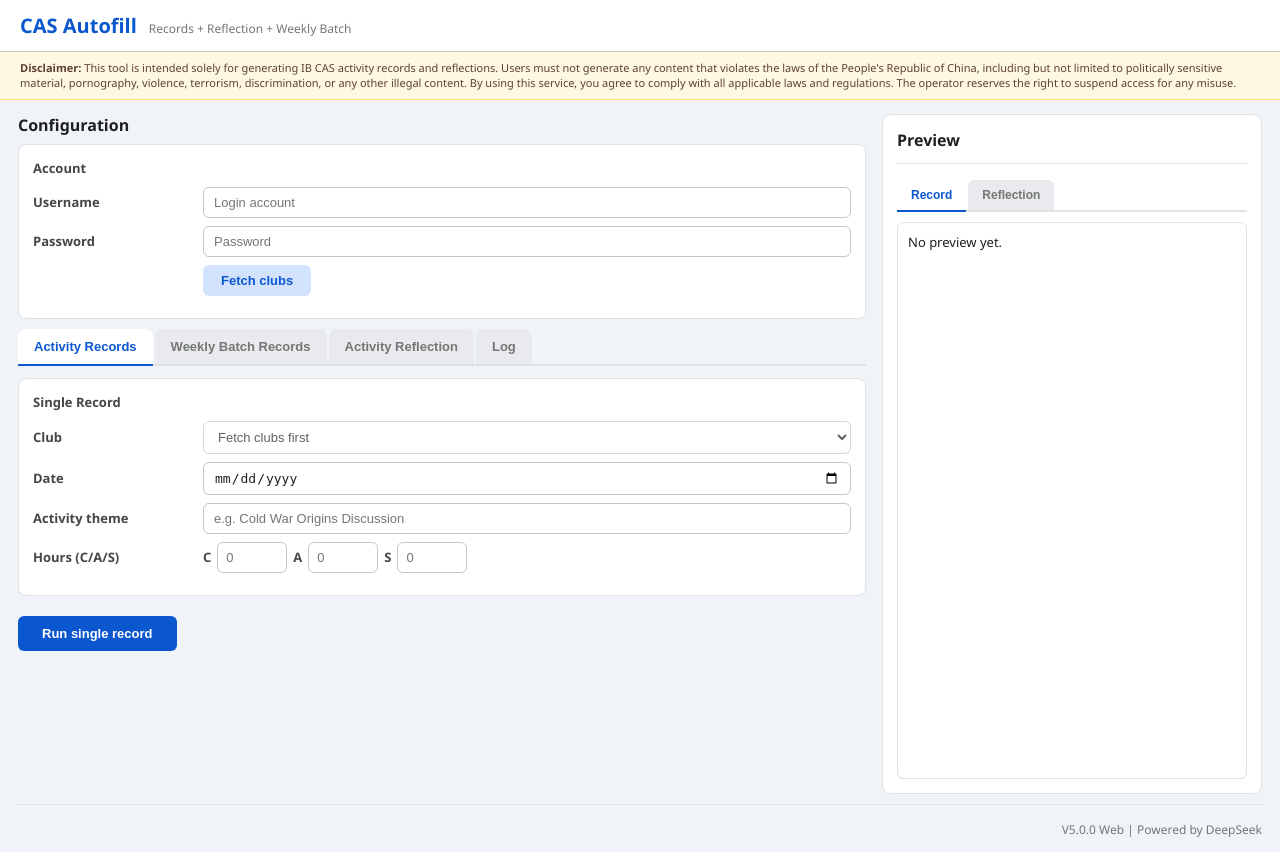
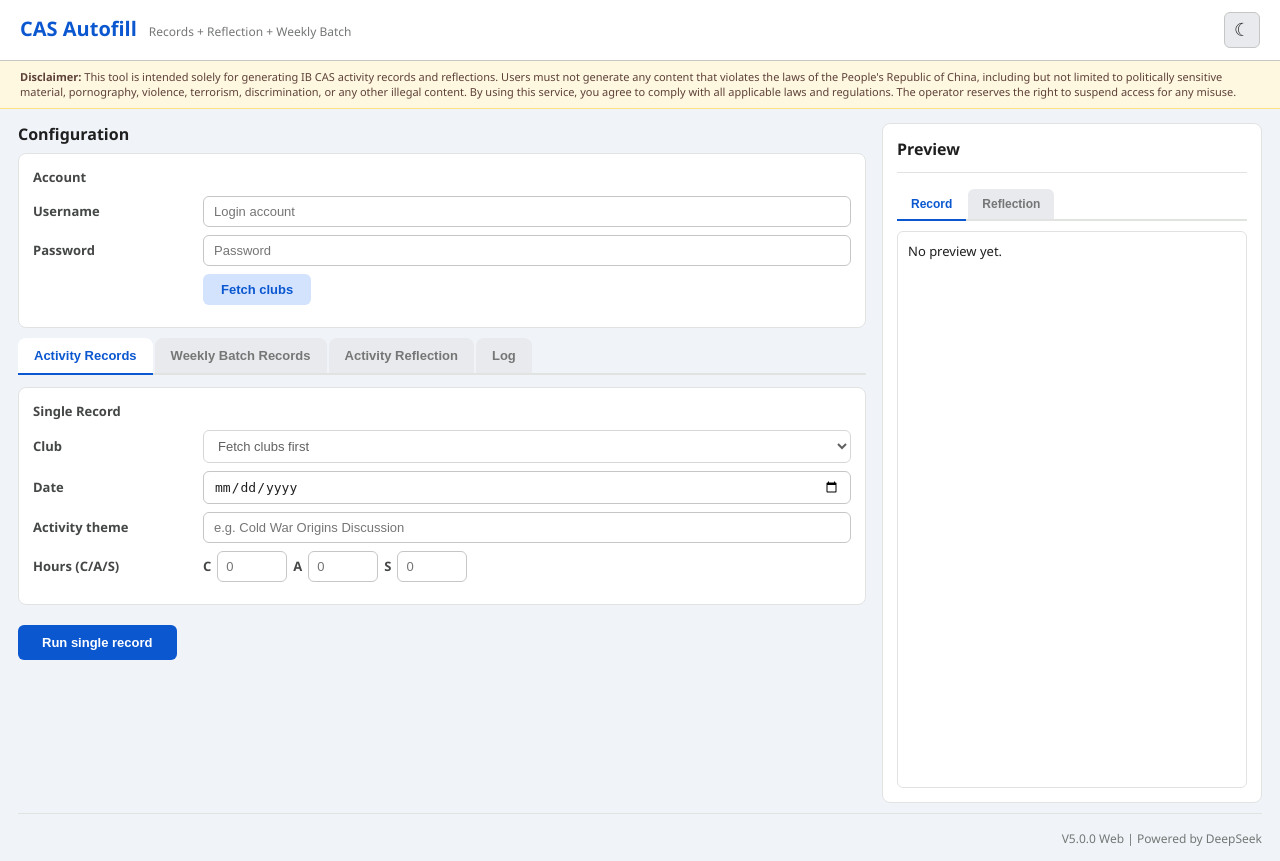
Before and after one commit to TommyMaHaoKun/CAS_MONSTER_WEBSITE, a Flask app: page / in a window 1280 px wide. Run offline with Flask 3, Linux system fonts and the light colour scheme; some libraries are stand-ins or nearby versions.

Commit message:
Add dark mode toggle with localStorage persistence
Dark theme uses deep blue-purple tones with proper contrast for all
elements including disclaimer banner, calendar picker, and form inputs.
Toggle button in the header switches between light/dark and remembers
the user's preference.

Co-Authored-By: Claude Opus 4.6 <noreply@anthropic.com>

```diff
--- a/static/script.js
+++ b/static/script.js
@@ -1,4 +1,22 @@
 // CAS Autofill Web - Frontend Logic
+
+// ---- Dark mode ----
+function applyTheme(theme) {
+    document.documentElement.setAttribute("data-theme", theme);
+    const btn = document.getElementById("theme-toggle");
+    if (btn) btn.innerHTML = theme === "dark" ? "&#9788;" : "&#9790;";
+}
+
+function toggleTheme() {
+    const current = document.documentElement.getAttribute("data-theme") || "light";
+    const next = current === "dark" ? "light" : "dark";
+    localStorage.setItem("cas-theme", next);
+    applyTheme(next);
+}
+
+// Apply saved theme immediately
+applyTheme(localStorage.getItem("cas-theme") || "light");
+
 const socket = io();
 
 // ---- State ----
--- a/static/style.css
+++ b/static/style.css
@@ -18,6 +18,35 @@
     --tab-bg: #E8EAED;
     --hover: #E8EAED;
     --divider: #C4C7C5;
+    --disclaimer-bg: #FFF8E1;
+    --disclaimer-border: #FFE082;
+    --disclaimer-text: #5D4037;
+    --shadow-calendar: rgba(0,0,0,0.12);
+}
+
+[data-theme="dark"] {
+    --bg: #1A1A2E;
+    --surface: #242438;
+    --border: #3D3D56;
+    --border-light: #2E2E45;
+    --text: #E8E8F0;
+    --text-secondary: #B0B0C0;
+    --muted: #8888A0;
+    --accent: #7B9FFF;
+    --accent-hover: #9BB5FF;
+    --accent-soft: #2A3A5C;
+    --accent-text: #9BB5FF;
+    --danger: #FF6B6B;
+    --danger-soft: #3D2020;
+    --success: #6BCB77;
+    --success-soft: #1E3D25;
+    --tab-bg: #2A2A40;
+    --hover: #32324A;
+    --divider: #3D3D56;
+    --disclaimer-bg: #2D2A1E;
+    --disclaimer-border: #4A4530;
+    --disclaimer-text: #D4C99E;
+    --shadow-calendar: rgba(0,0,0,0.35);
 }
 
 * {
@@ -215,7 +244,7 @@ body {
     color: var(--accent);
 }
 .btn-fetch:hover:not(:disabled) {
-    background: #A8C7FA;
+    filter: brightness(0.9);
 }
 .btn-accent {
     background: var(--accent);
@@ -373,11 +402,11 @@ body {
 
 /* Disclaimer */
 .disclaimer {
-    background: #FFF8E1;
-    border-bottom: 1px solid #FFE082;
+    background: var(--disclaimer-bg);
+    border-bottom: 1px solid var(--disclaimer-border);
     padding: 8px 20px;
     font-size: 11px;
-    color: #5D4037;
+    color: var(--disclaimer-text);
     line-height: 1.4;
 }
 
@@ -418,7 +447,7 @@ body {
     background: var(--surface);
     border: 1px solid var(--border);
     border-radius: 8px;
-    box-shadow: 0 4px 16px rgba(0,0,0,0.12);
+    box-shadow: 0 4px 16px var(--shadow-calendar);
     padding: 8px;
     width: 300px;
     margin-top: 4px;
@@ -479,7 +508,7 @@ body {
     cursor: pointer;
 }
 .cal-day.cal-allowed:hover {
-    background: #A8C7FA;
+    filter: brightness(0.85);
 }
 .cal-day.cal-disabled {
     color: var(--muted);
@@ -508,3 +537,25 @@ body {
 @keyframes spin {
     to { transform: rotate(360deg); }
 }
+
+/* Theme toggle */
+.theme-toggle {
+    background: var(--tab-bg);
+    border: 1px solid var(--border);
+    border-radius: 6px;
+    width: 36px;
+    height: 36px;
+    cursor: pointer;
+    display: flex;
+    align-items: center;
+    justify-content: center;
+    font-size: 18px;
+    line-height: 1;
+    color: var(--text);
+    transition: background 0.15s;
+    margin-left: auto;
+    flex-shrink: 0;
+}
+.theme-toggle:hover {
+    background: var(--hover);
+}
--- a/templates/index.html
+++ b/templates/index.html
@@ -12,6 +12,7 @@
         <div class="title-inner">
             <h1 class="app-title">CAS Autofill</h1>
             <span class="app-subtitle">Records + Reflection + Weekly Batch</span>
+            <button class="theme-toggle" id="theme-toggle" title="Toggle dark mode" onclick="toggleTheme()">&#9790;</button>
         </div>
     </header>
     <div class="divider"></div>
```
